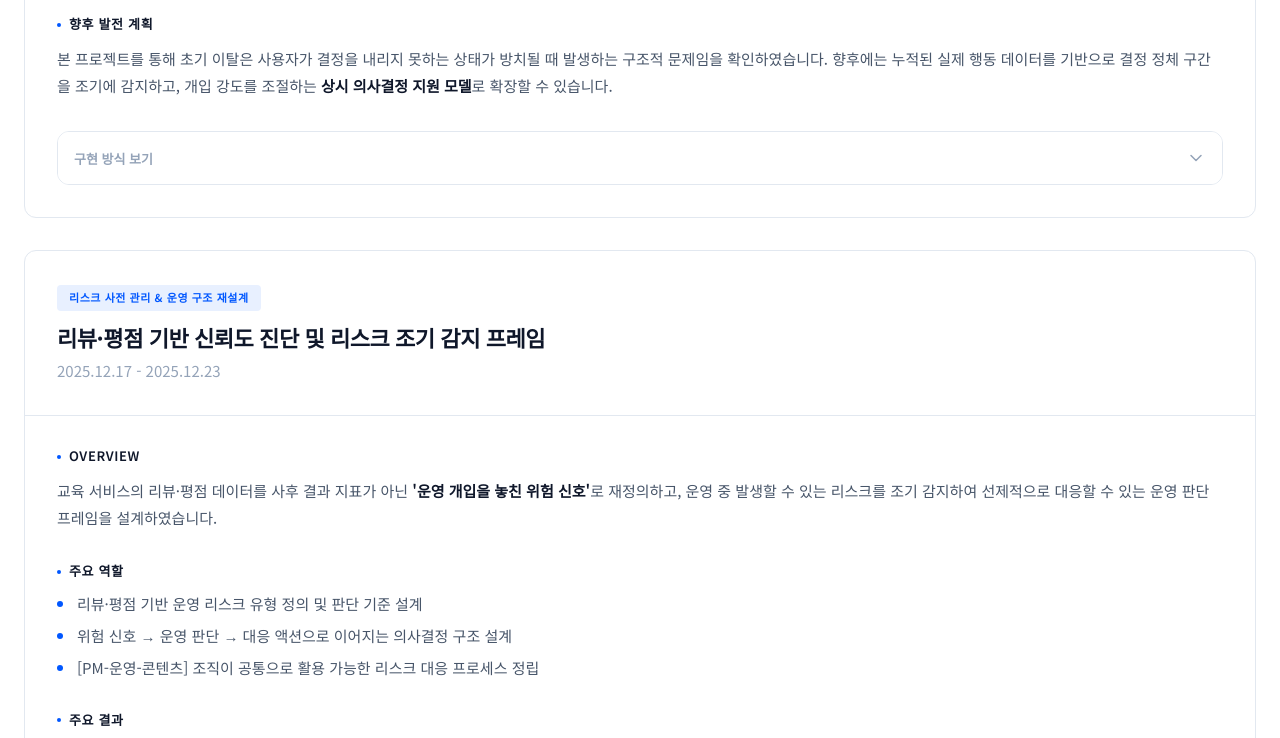
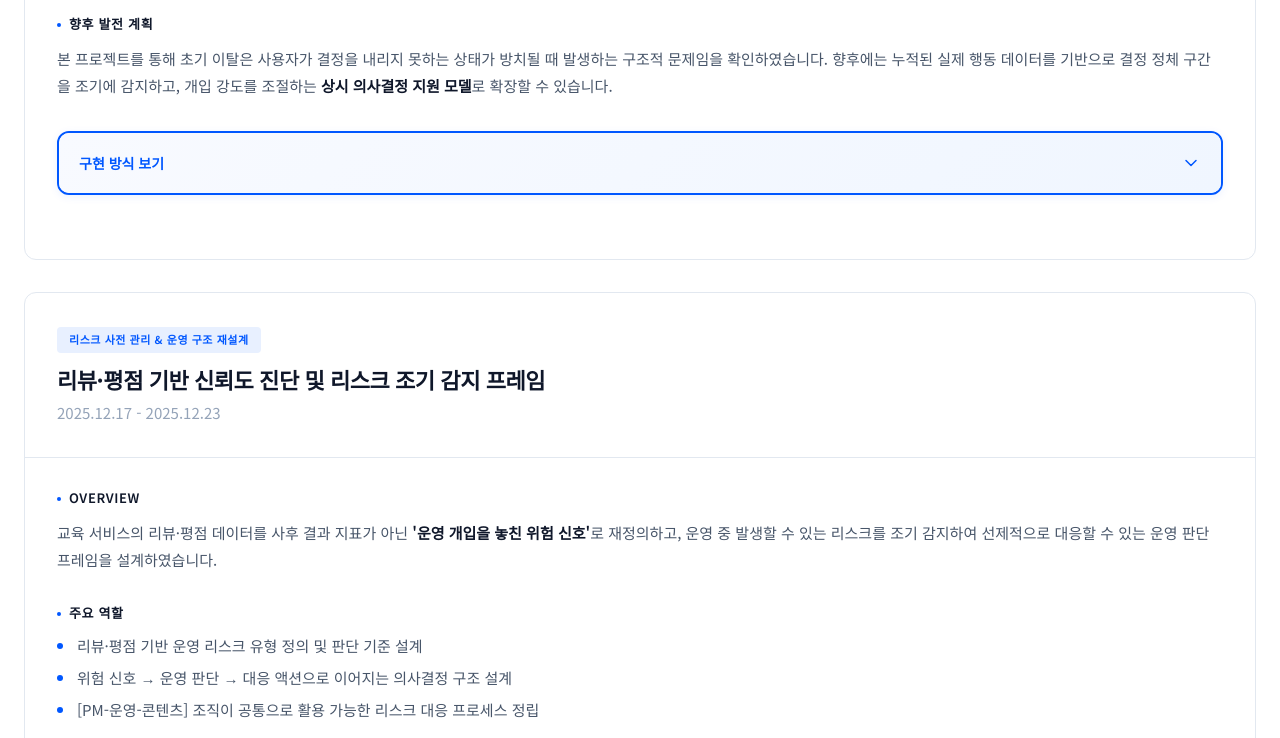
Before and after one commit to soyeon23/Sim-Soyeon-PM-portfolio, a plain HTML site: page projects.html in a window 1280 px wide. Shown: the part 1480-2218 px from the top of the page. Drawn offline with Linux system fonts and the light colour scheme.

Commit message:
Enhance accordion styling with accent color and increase spacing

```diff
--- a/css/pages.css
+++ b/css/pages.css
@@ -646,10 +646,13 @@
 
 /* Accordion */
 .accordion-item {
-    border: 1px solid var(--color-border);
+    border: 2px solid var(--color-accent);
     border-radius: var(--radius-lg);
-    margin-top: var(--space-6);
+    margin-top: var(--space-8);
+    margin-bottom: var(--space-8);
     overflow: hidden;
+    background: var(--color-white);
+    box-shadow: 0 2px 8px rgba(0, 87, 255, 0.08);
 }
 
 .accordion-header {
@@ -657,28 +660,33 @@
     align-items: center;
     justify-content: space-between;
     width: 100%;
-    padding: var(--space-4);
-    background: var(--color-bg);
-    font-size: 0.8125rem;
-    font-weight: 600;
-    color: var(--color-tertiary);
+    padding: var(--space-5);
+    background: linear-gradient(135deg, #f8faff 0%, #f0f6ff 100%);
+    font-size: 0.875rem;
+    font-weight: 600;
+    color: var(--color-accent);
     cursor: pointer;
     transition: all var(--transition-fast);
 }
 
 .accordion-header:hover {
-    background: var(--color-bg-alt);
-    color: var(--color-secondary);
+    background: linear-gradient(135deg, #f0f6ff 0%, #e8f0ff 100%);
+    color: var(--color-accent-hover);
 }
 
 .accordion-icon {
     width: 20px;
     height: 20px;
+    color: var(--color-accent);
     transition: transform var(--transition-fast);
 }
 
 .accordion-item.active .accordion-icon {
     transform: rotate(180deg);
+}
+
+.accordion-item.active .accordion-header {
+    background: linear-gradient(135deg, #e8f0ff 0%, #dbe8ff 100%);
 }
 
 .accordion-content {
```
